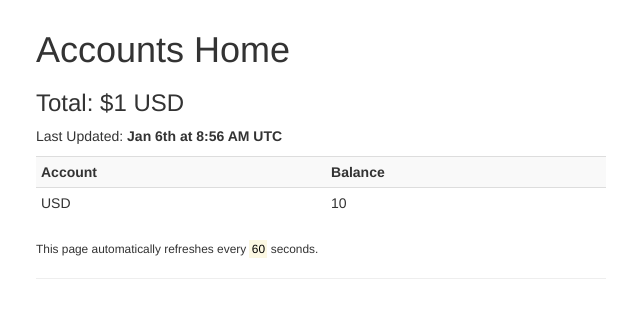
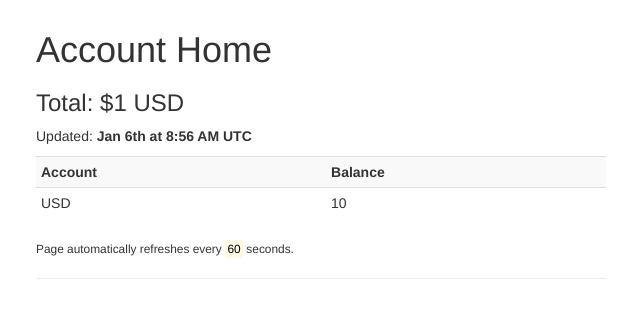
Before and after one commit to smashedr/alexa-gdax, a Django app: template templates/account/home.html in a window 1280 px wide. Shown: the top 318 px of the page, without its empty margins (319-959 px from the left). Run offline with Django 3.2, Linux system fonts and the light colour scheme; the template is opened without the code that fills it: most values are stand-ins (such as "Sample title", 1, 10 or a date in 2020); parts of the project's set-up code (start-up, migrations or seed data) failed here and were passed over; some libraries are stand-ins or nearby versions.

Commit message:
Updated account home

```diff
--- a/templates/account/home.html
+++ b/templates/account/home.html
@@ -10,12 +10,12 @@
 
         <p></p>
 
-        <h1>Accounts Home</h1>
+        <h1>Account Home</h1>
 
         <h3>Total: ${{ total_value }} USD</h3>
         {% load tz %}
         {% localtime on %}
-        <p>Last Updated: <strong>{% now "M jS \a\t g:i A T" %}</strong></p>
+        <p>Updated: <strong>{% now "M jS \a\t g:i A T" %}</strong></p>
         {% endlocaltime %}
 
             <table class="table table-hover table-condensed table-striped">
@@ -29,7 +29,7 @@
                 {% endfor %}
             </table>
 
-        <p><small>This page automatically refreshes every <mark>60</mark> seconds.</small></p>
+        <p><small>Page automatically refreshes every <mark>60</mark> seconds.</small></p>
 
         <hr>
 
```
